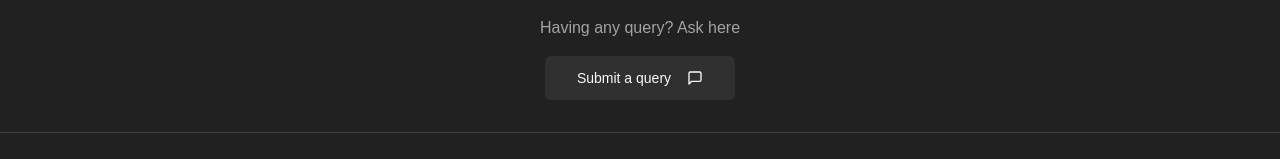
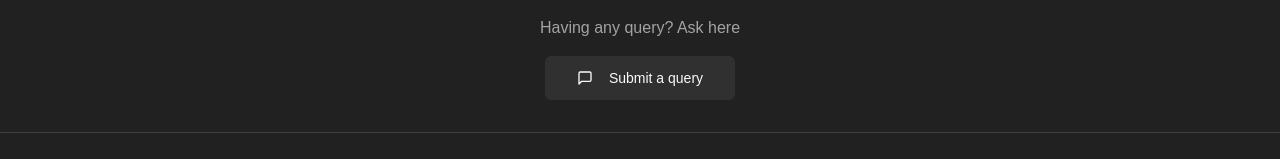
Before and after one commit to WebBhav/portfolio-pm, a Next.js app: page /query in a window 1280 px wide. Shown: the part 1433-1592 px from the top of the page. Built offline with nearby package versions, Linux system fonts and the light colour scheme.

Commit message:
Move icon to the left in the submit a query button

```diff
--- a/src/components/sections/contact-section.tsx
+++ b/src/components/sections/contact-section.tsx
@@ -40,7 +40,7 @@ const ContactSection = () => {
         <p className="text-muted-foreground mb-4 font-medium">Having any query? Ask here</p>
         <Button asChild size="lg" variant="default">
           <Link href="/query">
-            Submit a query <MessageSquare className="ml-2 h-5 w-5" />
+            <MessageSquare className="mr-2 h-5 w-5" /> Submit a query
           </Link>
         </Button>
       </div>
```
